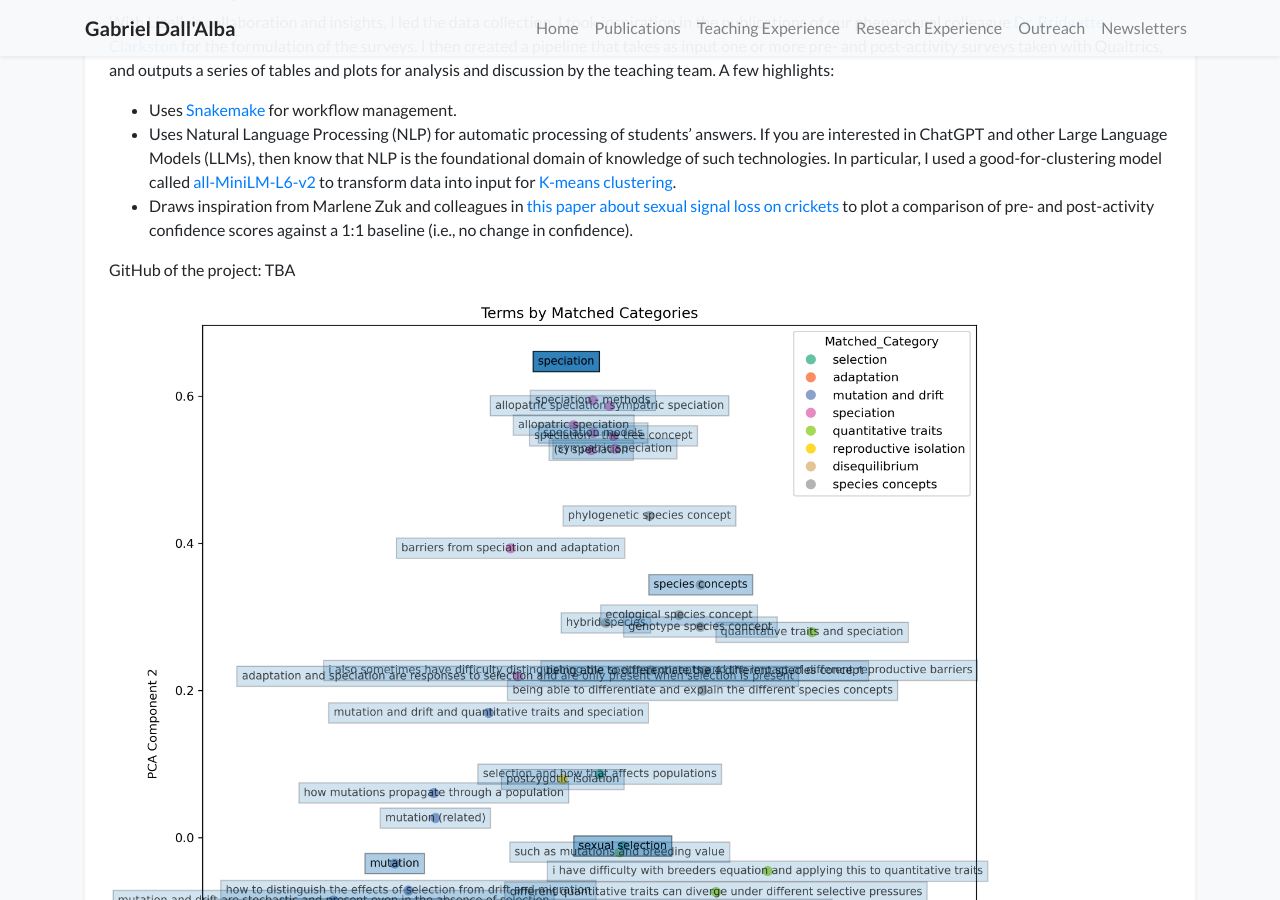
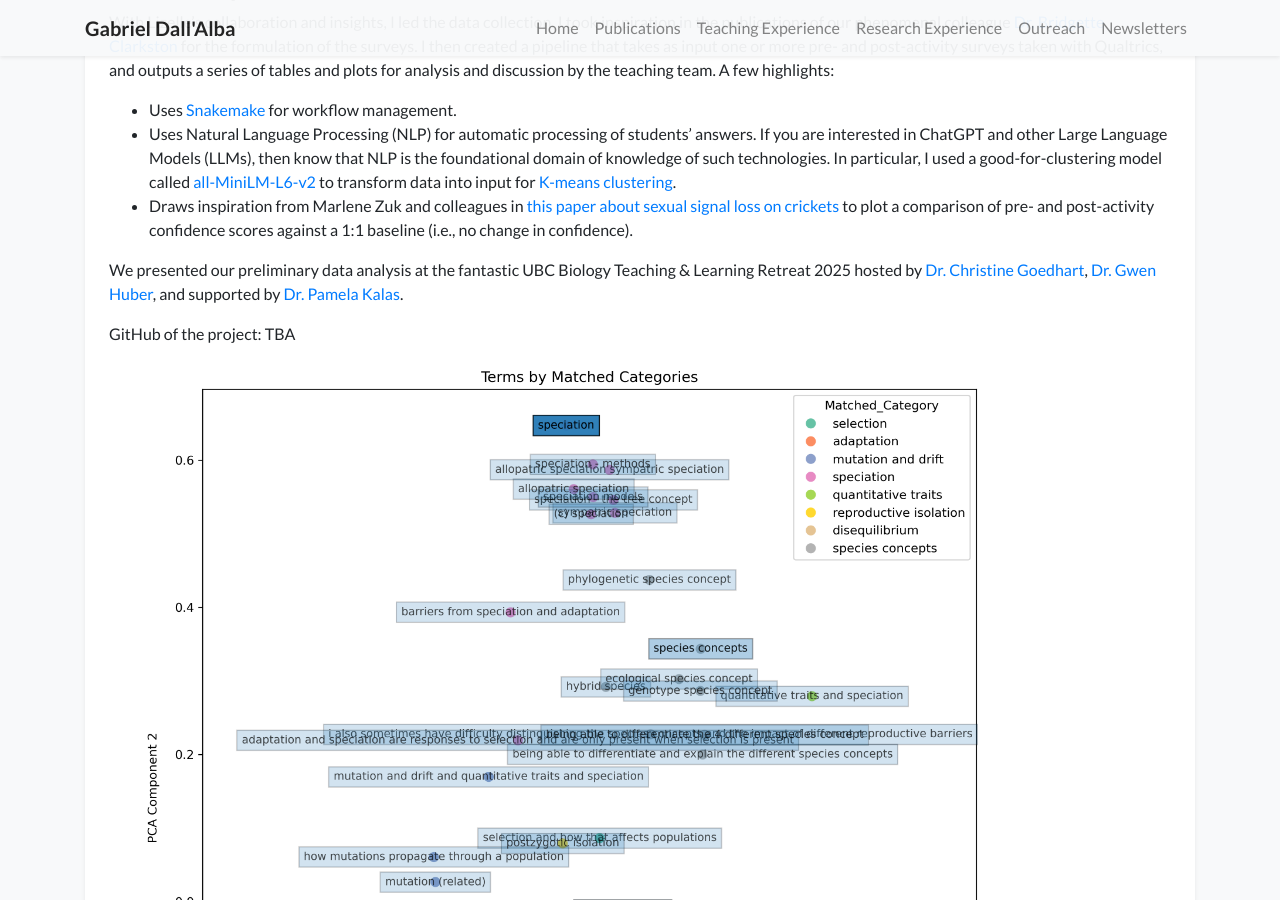
Before and after one commit to gdalba/gdalba.github.io, a Jekyll site: the page built from _outreach/poster-UBC25.md, in a window 1280 px wide and 900 px high, scrolled down 2179 px. Built offline with Jekyll 4.4.1, drawn with Linux system fonts in a browser that asks for light colours; nearby versions of some CDN libraries; a style sheet for code colours, icons or effects is not loaded.

Commit message:
update poster and outreach

```diff
--- a/_outreach/poster-UBC25.md
+++ b/_outreach/poster-UBC25.md
@@ -46,6 +46,8 @@ With Lizelle's collaboration and insights, I led the data collection. I took ins
 - Uses Natural Language Processing (NLP) for automatic processing of students' answers. If you are interested in ChatGPT and other Large Language Models (LLMs), then know that NLP is the foundational domain of knowledge of such technologies. In particular, I used a good-for-clustering model called [all-MiniLM-L6-v2](https://huggingface.co/sentence-transformers/all-MiniLM-L6-v2) to transform data into input for [K-means clustering](https://www.geeksforgeeks.org/machine-learning/k-means-clustering-introduction/).
 - Draws inspiration from Marlene Zuk and colleagues in [this paper about sexual signal loss on crickets](https://besjournals.onlinelibrary.wiley.com/doi/10.1111/1365-2656.12806) to plot a comparison of pre- and post-activity confidence scores against a 1:1 baseline (i.e., no change in confidence).
 
+We presented our preliminary data analysis at the fantastic UBC Biology Teaching & Learning Retreat 2025 hosted by [Dr. Christine Goedhart](https://www.linkedin.com/in/christine-goedhart-38199167), [Dr. Gwen Huber](https://www.linkedin.com/in/gwen-huber-5616ba54/), and supported by [Dr. Pamela Kalas](https://zoology.ubc.ca/person/pamela-kalas).
+
 GitHub of the project: TBA
 
 
--- a/outreach.html
+++ b/outreach.html
@@ -16,7 +16,7 @@ body_attr: >-
                 <a class="nav-link" id="science-communication-tab" data-toggle="tab" href="#science-communication" role="tab" aria-controls="science-communication" aria-selected="false">Science Communication</a>
             </li>
             <li class="nav-item">
-                <a class="nav-link" id="talks-tab" data-toggle="tab" href="#talks" role="tab" aria-controls="talks" aria-selected="false">Talks</a>
+                <a class="nav-link" id="talks-tab" data-toggle="tab" href="#talks" role="tab" aria-controls="talks" aria-selected="false">Talks and Posters</a>
             </li>
             <li class="nav-item">
                 <a class="nav-link" id="workshops-tab" data-toggle="tab" href="#workshops" role="tab" aria-controls="workshops" aria-selected="false">Workshops</a>
```
